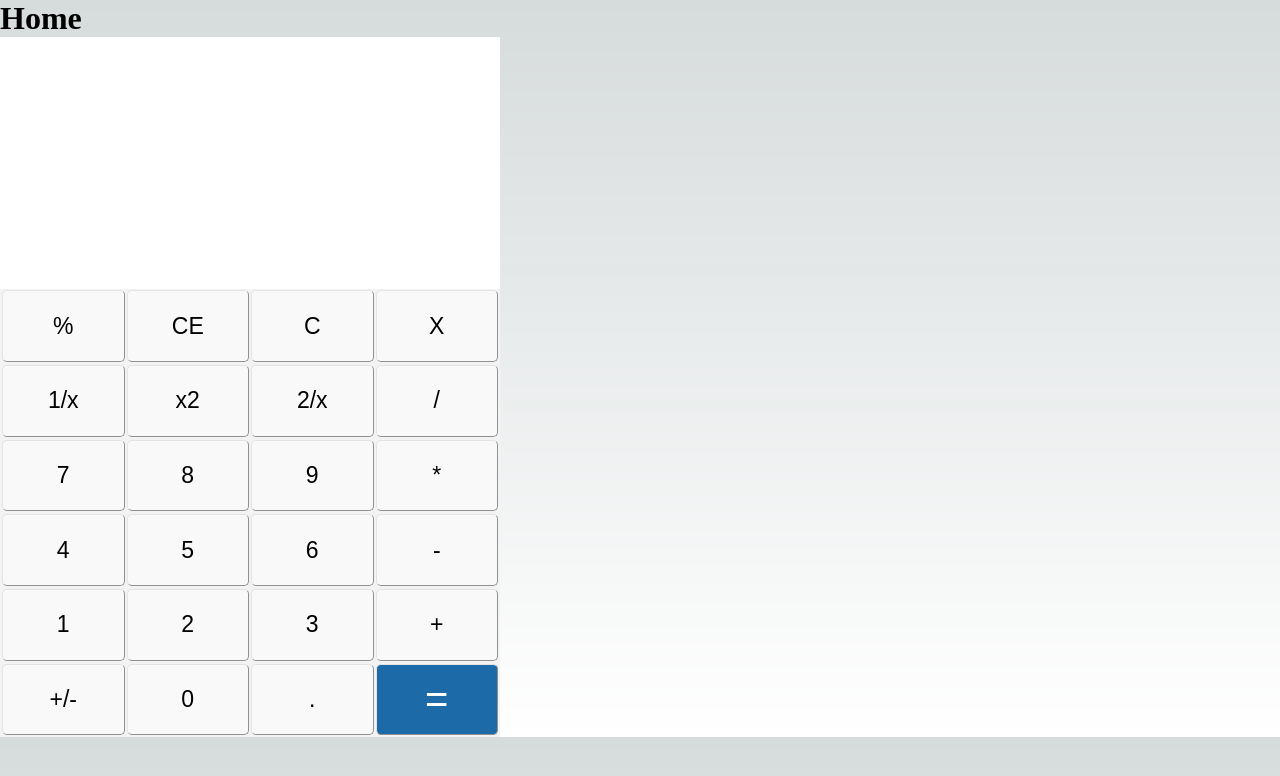
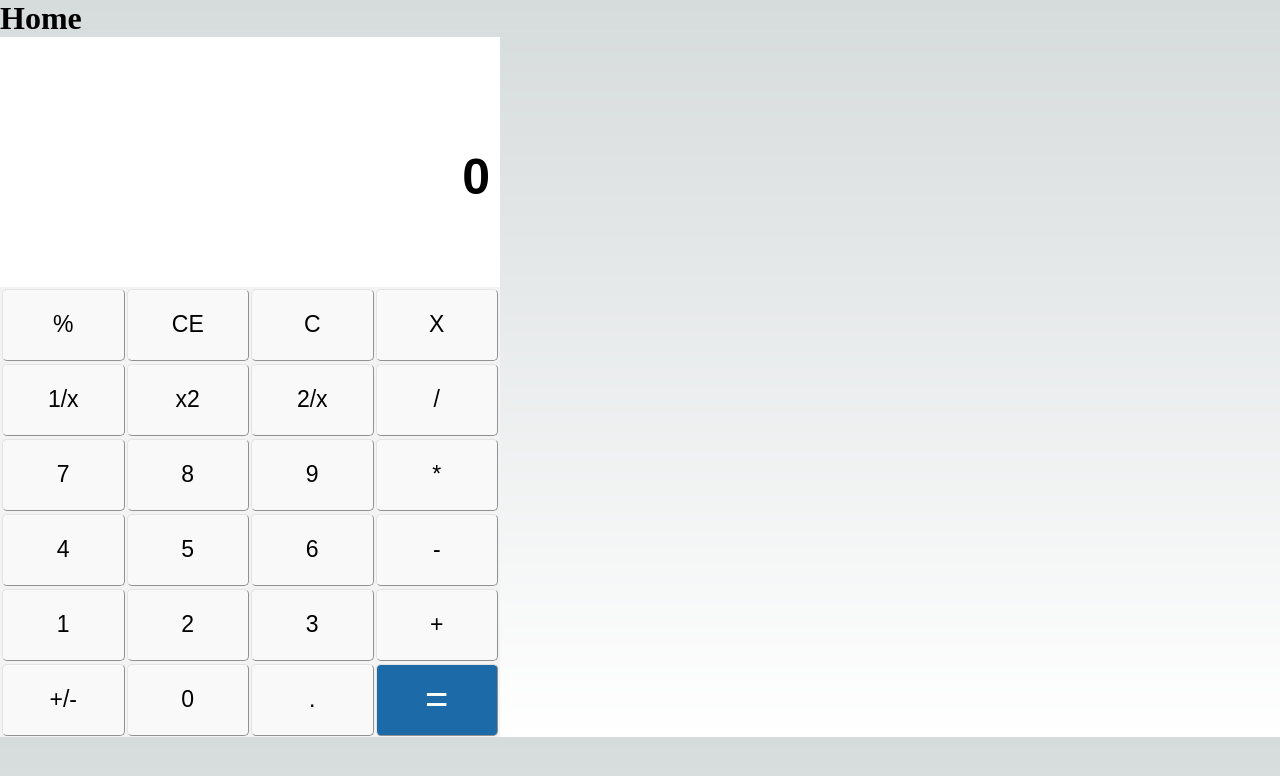
Before and after one commit to hobean/calculator, a Next.js app: page /calculator in a window 1280 px wide. Shown: the top 776 px of the page. Built offline with nearby package versions, Linux system fonts and the light colour scheme.

Commit message:
init commit

```diff
--- a/src/pages/_document.tsx
+++ b/src/pages/_document.tsx
@@ -4,9 +4,7 @@ import Calculator from "./index";
 export default function Document() {
   return (
     <Html lang="en">
-      <Head>
-        <title>Title</title>
-      </Head>
+      <Head></Head>
       <Main></Main>
       <NextScript></NextScript>
     </Html>
--- a/src/pages/calculator.tsx
+++ b/src/pages/calculator.tsx
@@ -1,107 +1,140 @@
-import styles from '@/styles/calculator.module.scss'
-import { useRef, useState } from 'react';
+import styles from "@/styles/calculator.module.scss";
+import { Operator, operate } from "@/utiles/math";
+import Head from "next/head";
+import Link from "next/link";
+import { useRef, useState } from "react";
+
+const sign = [
+  "%",
+  "CE",
+  "C",
+  "X",
+  "1/x",
+  "x2",
+  "2/x",
+  "/",
+  "7",
+  "8",
+  "9",
+  "*",
+  "4",
+  "5",
+  "6",
+  "-",
+  "1",
+  "2",
+  "3",
+  "+",
+  "+/-",
+  "0",
+  ".",
+  "=",
+];
 
 const Calculator = () => {
-    const sign: string[] = ["%", "CE", "C", "X", "1/x", "x2", "2/x", "/", "7", "8", "9", "*", "4", "5", "6", "-", "1", "2", "3", "+", "+/-", "0", ".", "="];
-    const [tmp, setTmp] = useState<string>(""); // 계산
-    const [res, setRes] = useState<string>(""); // 결과
-    const preNum = useRef<string>(""); // 첫번째 값
-    const nextNum = useRef<string>(""); // 두번째 값
-    const operator = useRef<string>(""); // 기존 연산자 유무
-    const addCal = useRef<boolean>(false); // 추가 계산 유무
-    const temp = useRef<string>("");
+  const [tmp, setTmp] = useState(""); // 계산
+  const [res, setRes] = useState("0"); // 결과
+  const preNum = useRef(""); // 첫번째 값
+  const nextNum = useRef(""); // 두번째 값
+  const operator = useRef<Operator | null>(null); // 기존 연산자 유무
+  const addCal = useRef(false); // 추가 계산 유무
 
-    const signs = sign.map((sign) => {
-        var className;
-        if (sign === '=') {
-            className = styles.blu;
-        }
-        else {
-            className = styles.grey;
-        }
+  const signs = sign.map((sign, idx) => {
     return (
-            <button className={className} onClick={(event) => {
-                if (operator.current) { // 기존 연산자 존재
-                    console.log("oper");
-                    if (sign === '=') { // '=' 입력
-                        setTmp(tmp + temp.current + sign);
-                        if (operator.current === "+") {
-                            setRes(String(Number(preNum.current) + Number(nextNum.current)));
-                            preNum.current = String(Number(preNum.current) + Number(nextNum.current));
-                        }
-                        else if (operator.current === "-") {
-                            setRes(String(Number(preNum.current) - Number(nextNum.current)));
-                            preNum.current = String(Number(preNum.current) - Number(nextNum.current));
-                        }
-                        else if (operator.current === "*") {
-                            setRes(String(Number(preNum.current) * Number(nextNum.current)));
-                            preNum.current = String(Number(preNum.current) * Number(nextNum.current));
-                        }
-                        else if (operator.current === "/") {
-                            setRes(String(Number(preNum.current) / Number(nextNum.current)));
-                            preNum.current = String(Number(preNum.current) / Number(nextNum.current));
-                        }
+      <button
+        key={idx}
+        className={sign === "=" ? styles.blu : styles.grey}
+        onClick={() => {
+          if (operator.current) {
+            // 기존 연산자 존재
+            console.log("++ operator ++");
+            if (sign === "=") {
+              // '=' 입력
+              console.log("=");
+              setTmp(tmp + sign);
+              const result = operate(
+                Number(preNum.current),
+                Number(nextNum.current),
+                operator.current
+              );
+              setRes(String(result));
+              preNum.current = String(result);
               nextNum.current = "";
-                        operator.current = "";
-                        temp.current = "";
-                    }
-                    else if (sign === "+") { // 추가 연산
-                        console.log("연산x2")
-                        setTmp(String(Number(preNum.current) + Number(nextNum.current)) + sign);
-                        setRes(String(Number(preNum.current) + Number(nextNum.current)));
-                        preNum.current = String(Number(preNum.current) + Number(nextNum.current));
+              operator.current = null;
+            } else if (sign === "+") {
+              // 추가 연산
+              console.log("++ 연산x2 ++");
+              const result = operate(
+                Number(preNum.current),
+                Number(nextNum.current),
+                operator.current
+              );
+              setTmp(String(result) + sign);
+              setRes(String(result));
+              preNum.current = String(result);
               nextNum.current = "";
               addCal.current = true;
+            } else {
+              if (addCal.current) {
+                console.log("++ 추가 연산 ++");
+                addCal.current = false;
+              } else {
+                console.log("++ nextNum 계산 ++");
               }
-                    else {
-                        if (addCal.current) {
-                            console.log("추가 연산 결과");
-                            nextNum.current = nextNum.current + sign;
-                            setTmp(tmp + sign);
-                            setRes(nextNum.current);
-                            addCal.current = false;
-                        }
-                        else {
-                            console.log("nextNum 계산")
               nextNum.current = nextNum.current + sign;
               setTmp(tmp + sign);
               setRes(nextNum.current);
             }
-                    }
-                }
-                else { // preNum 계산
-                    if (sign === "+") { // 연산자 입력 시
+          } else {
+            // preNum 계산
+            if (sign === "+" || sign === "-" || sign === "*" || sign === "/") {
+              // 연산자 입력 시
               console.log("+");
+              if (!preNum.current) {
+                setTmp("0" + sign);
+              } else {
                 setTmp(preNum.current + sign);
                 operator.current = sign;
               }
-                    else {
+            } else {
               console.log("++ preNum 계산 ++");
               preNum.current = preNum.current + sign;
               setRes(preNum.current);
               setTmp(preNum.current);
-                        console.log(temp.current);
             }
           }
-            }}> {sign}</button >
-        )
-    })
+        }}
+      >
+        {sign}
+      </button>
+    );
+  });
   return (
     <>
-            <h1><a href="/">Home</a></h1>
+      <Head>
+        <title>Calculator</title>
+      </Head>
+      <h1>
+        <Link href="/">Home</Link>
+      </h1>
       <div className={styles.container}>
-                <div>
-                    <div className={styles.preview}><p>{tmp}</p></div>
-                    <input className={styles.res} type="text" onChange={(event) => {
+        <div className={styles.wrapper}>
+          <div className={styles.preview}>
+            <p>{tmp}</p>
+          </div>
+          <input
+            className={styles.res}
+            type="text"
+            onChange={(event) => {
               setRes(event.target.value);
-                    }} value={res}></input>
-                    <div className={styles.btn}>
-                        {signs}
-                    </div>
+            }}
+            value={res}
+          />
+          <div className={styles.btn}>{signs}</div>
         </div>
       </div>
     </>
   );
-}
+};
 
 export default Calculator;
--- a/src/styles/calculator.module.scss
+++ b/src/styles/calculator.module.scss
@@ -1,17 +1,17 @@
 .container {
   background-color: #cdd0bc;
   width: 500px;
-    height: 700px;
 
-    div {
+  .wrapper {
     width: 100%;
     height: 100%;
 
     .preview {
       width: 100%;
       background-color: white;
-            height: 6%;
-            font-size: 20px;
+      height: 30px;
+      padding: 10px;
+      font-size: 15px;
       text-align: right;
       vertical-align: middle;
     }
@@ -20,7 +20,8 @@
       background-color: white;
       border-style: hidden;
       width: 100%;
-            height: 30%;
+      height: 220px;
+      padding: 10px;
       font-size: 50px;
       font-weight: bolder;
       text-align: right;
@@ -31,7 +32,7 @@
     .btn {
       width: 100%;
       background-color: rgb(243, 243, 243);
-            height: 64%;
+      height: 450px;
       display: flex;
       flex-wrap: wrap;
       align-items: center;
--- /dev/null
+++ b/src/utiles/math.ts
@@ -0,0 +1,23 @@
+export type Operator = "+" | "-" | "*" | "/";
+/** JS Dock
+ *
+ * @param a
+ * @param b
+ * @param operation 연산자 ('+', '-', '*', '/')
+ * @returns
+ */
+
+export const operate = (a: number, b: number, operator: Operator): number => {
+  switch (operator) {
+    case "+":
+      return a + b;
+    case "-":
+      return a - b;
+    case "*":
+      return a * b;
+    case "/":
+      return a / b;
+    default:
+      throw new Error(`지원하지 않는 연산자: + ${operator}`);
+  }
+};
```
Also changed, not shown: .eslintrc.json, .prettierrc.json (added), package.json (line endings or trailing spaces), 1 other file (tests, documents, lock files or other folders). Lines whose indentation alone changed are shown as unchanged.
